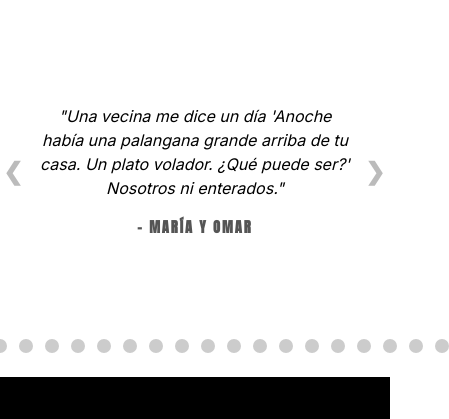
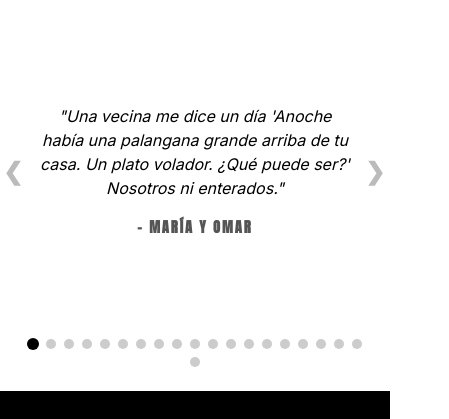
Before and after one commit to AlejandroDurando/sinexplicacionrafaela, a website: page index.html in a window 390 px wide. Shown: the part 1566-1985 px from the top of the page, 449 px wide, since content can reach past the window. Drawn offline with nearby package versions, Linux system fonts and the light colour scheme.

Commit message:
Solucionado los puntos indicadores del carrusel en version movil

```diff
--- a/index.html
+++ b/index.html
@@ -864,6 +864,10 @@
 
         .carousel-indicators {
             display: flex;
+            flex-wrap: wrap;
+            justify-content: center;
+            max-width: 90%;
+            margin: 0 auto;
             gap: 12px;
             z-index: 3;
         }
@@ -917,6 +921,15 @@
 
             .author {
                 font-size: 0.9rem;
+            }
+
+            .carousel-indicators {
+                gap: 8px;
+            }
+
+            .dot {
+                height: 10px;
+                width: 10px;
             }
         }
     </style>
```
